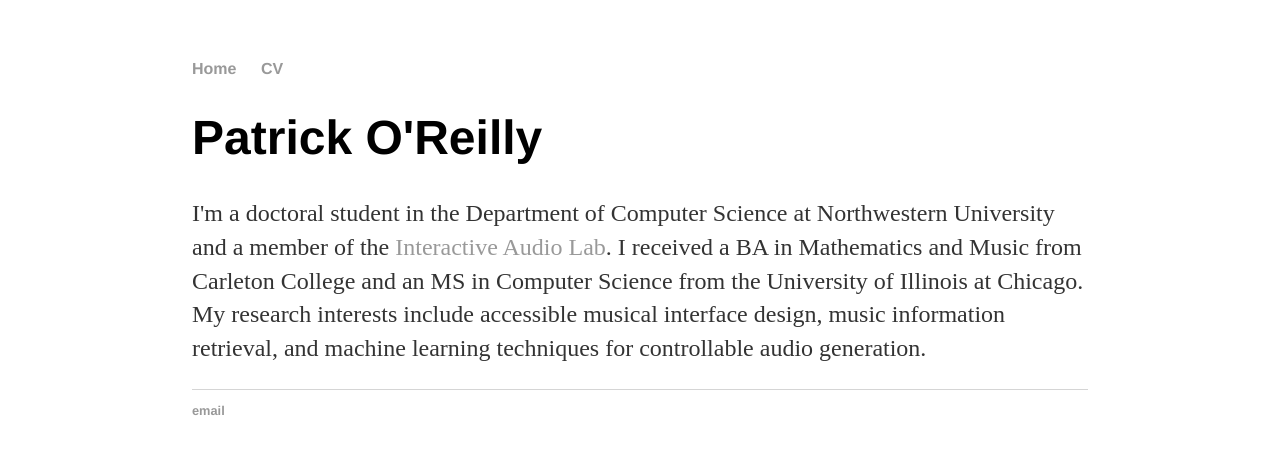
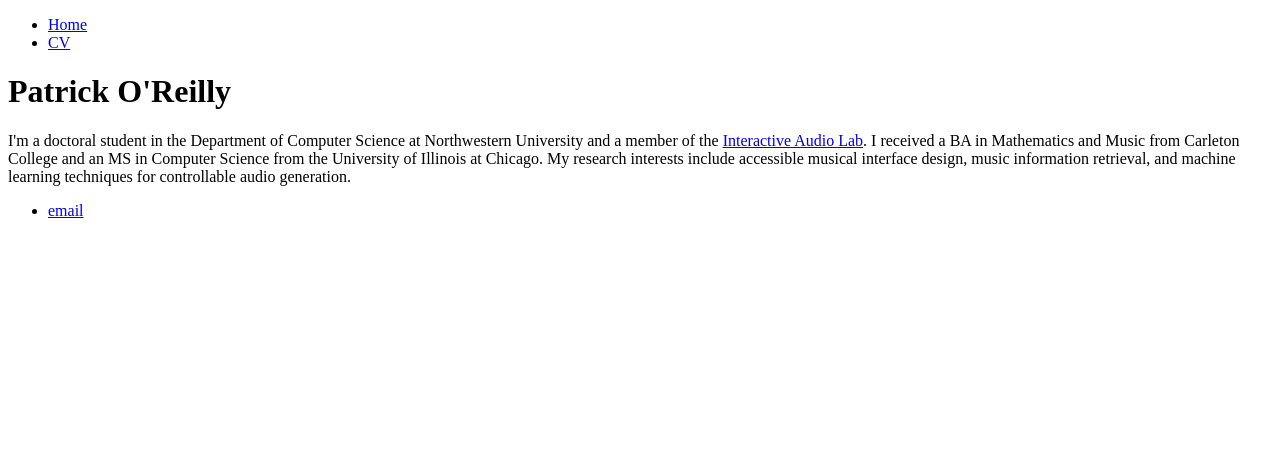
Before and after one commit to oreillyp/oreillyp.github.io, a Jekyll site: the page built from index.html, in a window 1280 px wide. Shown: the top 454 px of the page. Built offline with Jekyll 4.4.1, drawn with Linux system fonts in a browser that asks for light colours.

Commit message:
Update default.html

```diff
--- a/_layouts/default.html
+++ b/_layouts/default.html
@@ -3,7 +3,7 @@
 		<head>
 			<title>{{ page.title }}</title>
 			<!-- link to main stylesheet -->
-			<link rel="stylesheet" type="text/css" href="/css/main.css">
+			<link rel="stylesheet" type="text/css" href="/css/html.css">
 		</head>
 		<body>
 			<nav>
```
